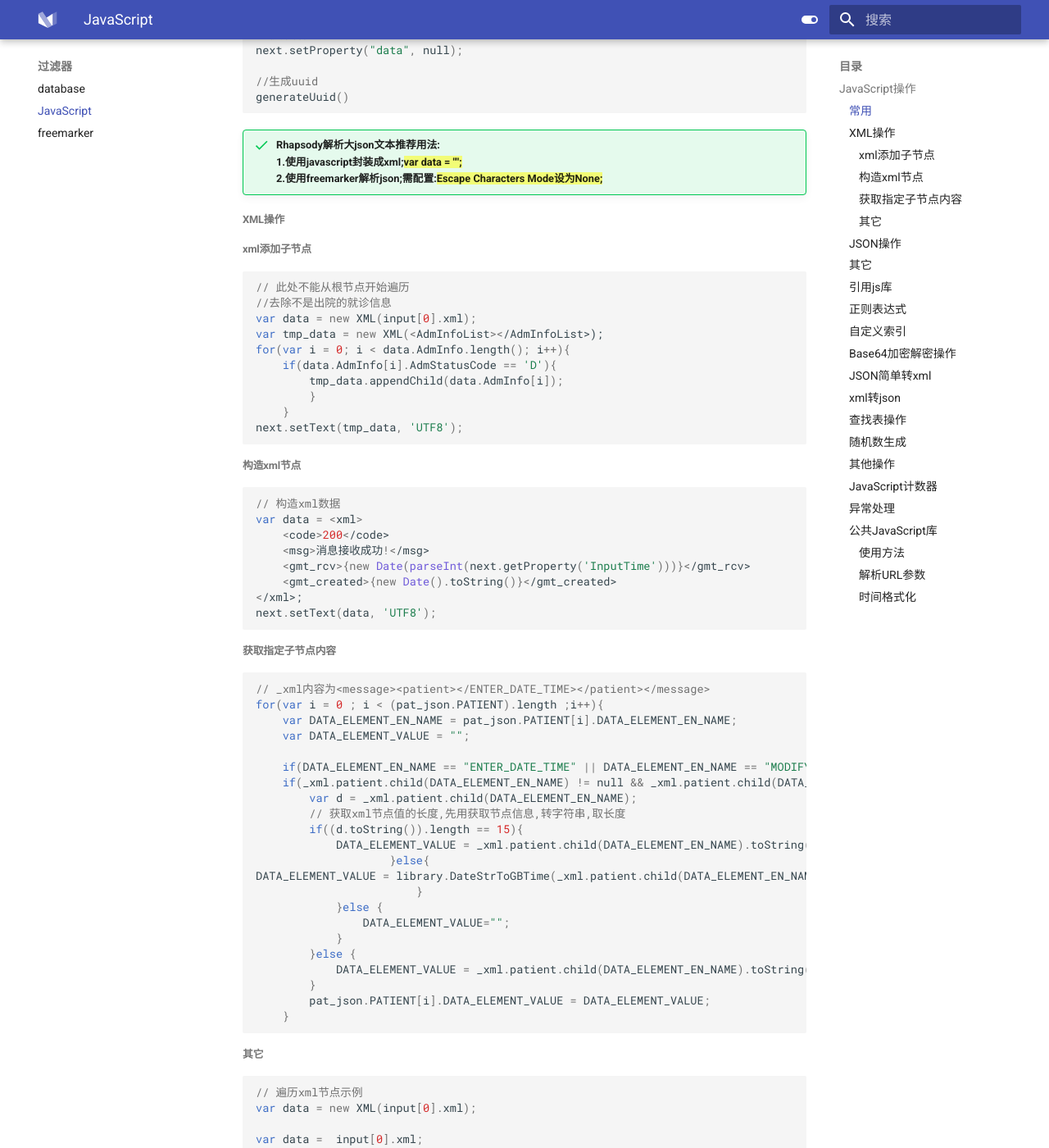
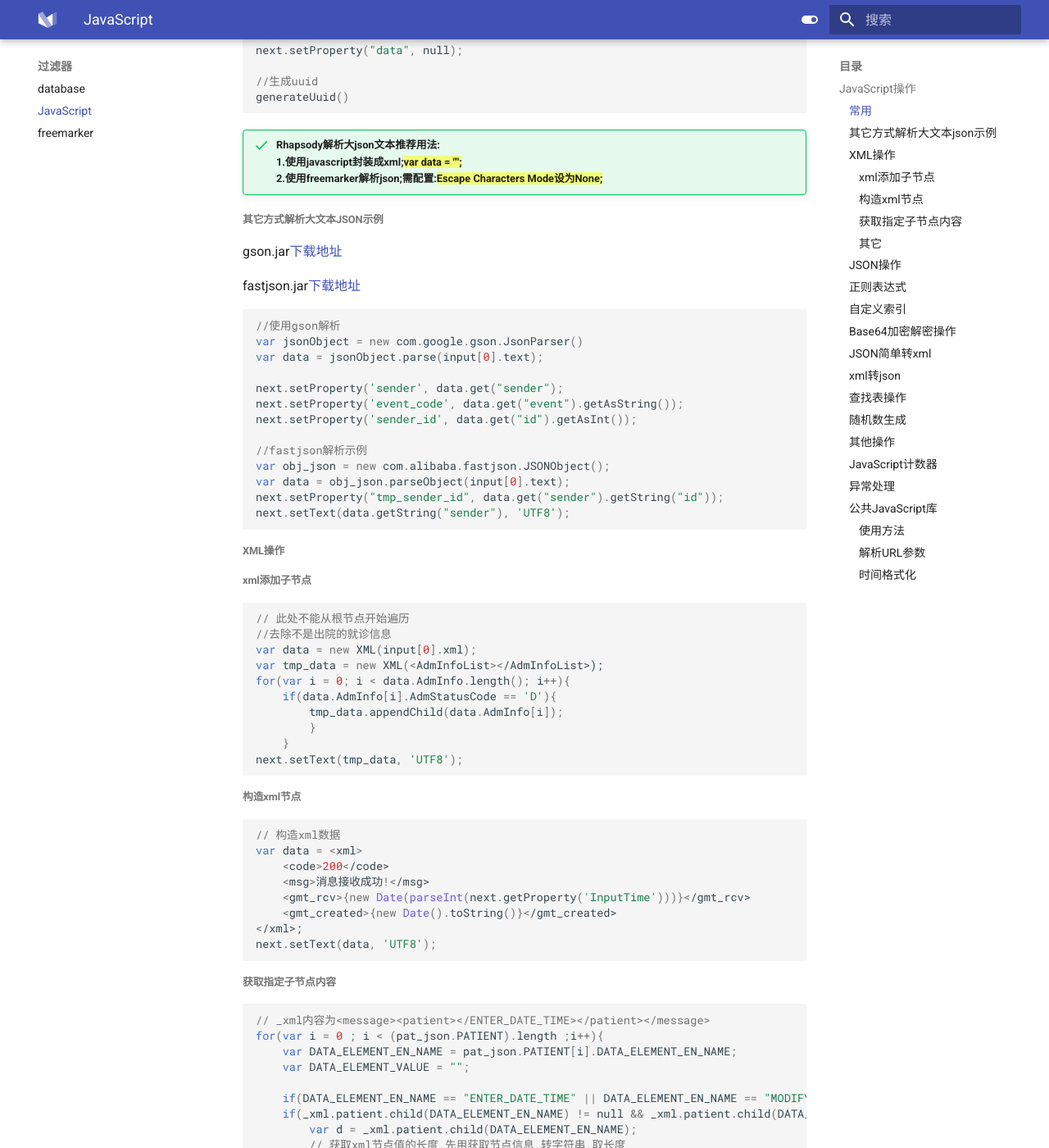
Before and after one commit to liaozhimingandy/demo, an MkDocs documentation site: the page built from docs/filter/JavaScript.md, in a window 1280 px wide and 1400 px high, scrolled down 654 px. Shown: the whole window at 82% size. Built offline with MkDocs 1.6.1 and Material for MkDocs 9.7.7, drawn with Linux system fonts in a browser that asks for light colours; some of the changed text lies outside the part shown.

Commit message:
新增js大文本解析示例;fastjson, gson;

````diff
--- a/docs/filter/JavaScript.md
+++ b/docs/filter/JavaScript.md
@@ -29,6 +29,28 @@ generateUuid()
 ```
 
 !!! success "Rhapsody解析大json文本推荐用法:<br>1.使用javascript封装成xml;{==var data = "<xml><![CDATA["+input[0].text+"]]></xml>";==}<br>2.使用freemarker解析json;需配置:{==Escape Characters Mode设为None;==}"
+
+##### 其它方式解析大文本json示例
+
+gson.jar[下载地址](../files/gson-2.9.1.jar)
+
+fastjson.jar[下载地址](../files/fastjson-1.2.80.jar)
+
+```javascript
+//使用gson解析
+var jsonObject = new com.google.gson.JsonParser()
+var data = jsonObject.parse(input[0].text);
+
+next.setProperty('sender', data.get("sender");
+next.setProperty('event_code', data.get("event").getAsString());
+next.setProperty('sender_id', data.get("id").getAsInt());
+
+//fastjson解析示例
+var obj_json = new com.alibaba.fastjson.JSONObject();
+var data = obj_json.parseObject(input[0].text);
+next.setProperty("tmp_sender_id", data.get("sender").getString("id"));
+next.setText(data.getString("sender"), 'UTF8');
+```
 
 ##### XML操作
 
@@ -137,22 +151,6 @@ if(data.hasOwnProperty('status_code') && data.status_code != 200){
 	throw "返回内容异常";
 	}
 ```
-##### 其它
-
-```javascript
-// 判断列表是否存在某个指定元素
-var list_append = ['E280401', 'E280402'];
-list_append.indexOf(data.event.eventCode) >=0 //返回true或false
-```
-
-##### 引用js库
-
-```javascript
-var com_alsoapp_esb_utils = require("com_alsoapp_esb_utils");
-var tmp_url = next.getProperty('http:request-url');
-var data = com_alsoapp_esb_utils.get_url_key(tmp_url);
-```
-
 ##### 正则表达式
 
 ```javascript
@@ -318,6 +308,10 @@ if(body.lastIndexOf('}') == -1){
 }
 //返回字符串中一个子串最后一处出现的索引（从右到左搜索），如果没有匹配项，返回 -1
 body.lastIndexOf('}')
+
+// 判断列表是否存在某个指定元素
+var list_append = ['E280401', 'E280402'];
+list_append.indexOf(data.event.eventCode) >=0 //返回true或false
 ```
 
 ##### JavaScript计数器
````
Also changed, not shown: other parts of docs/filter/JavaScript.md (+2 -16 lines), 2 other files.
